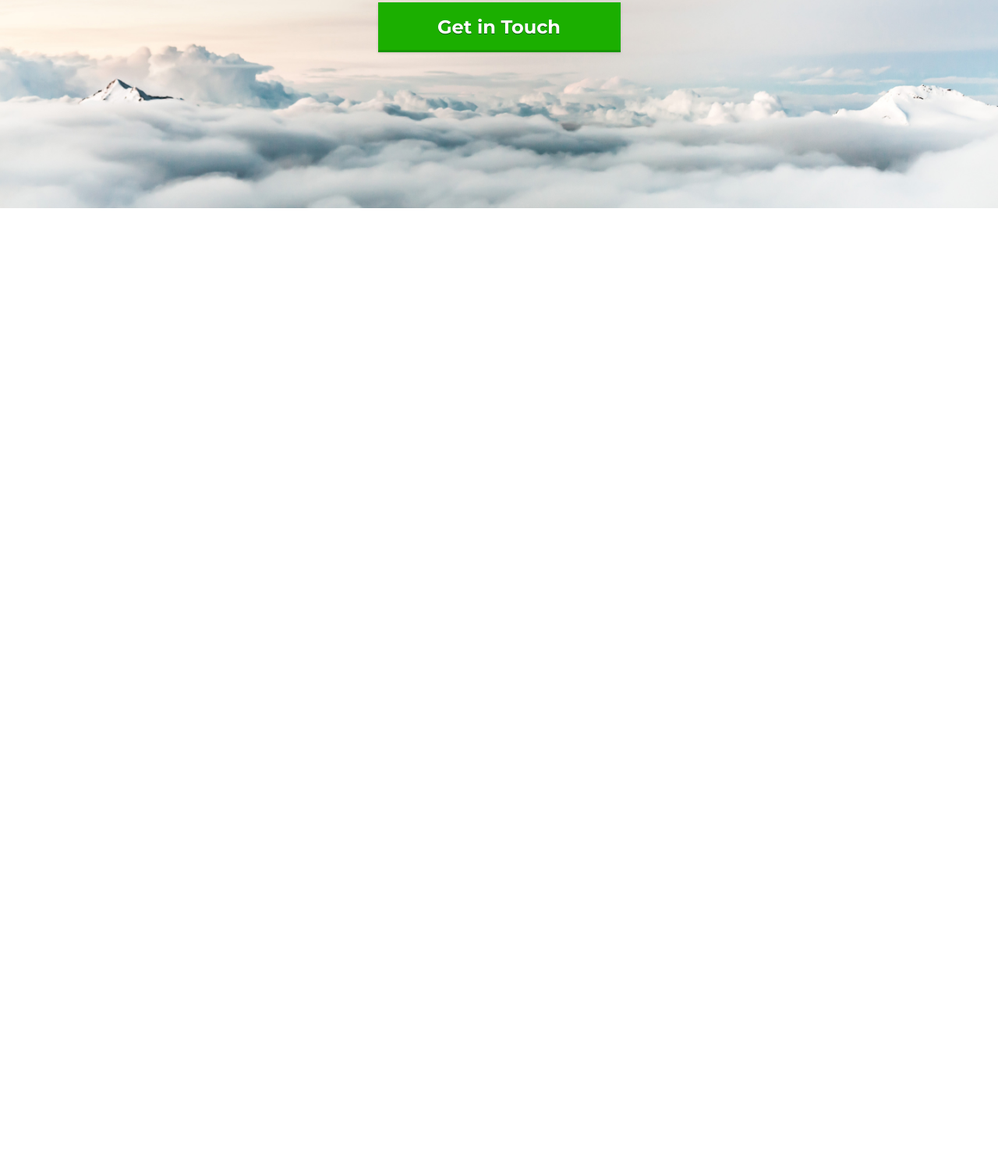
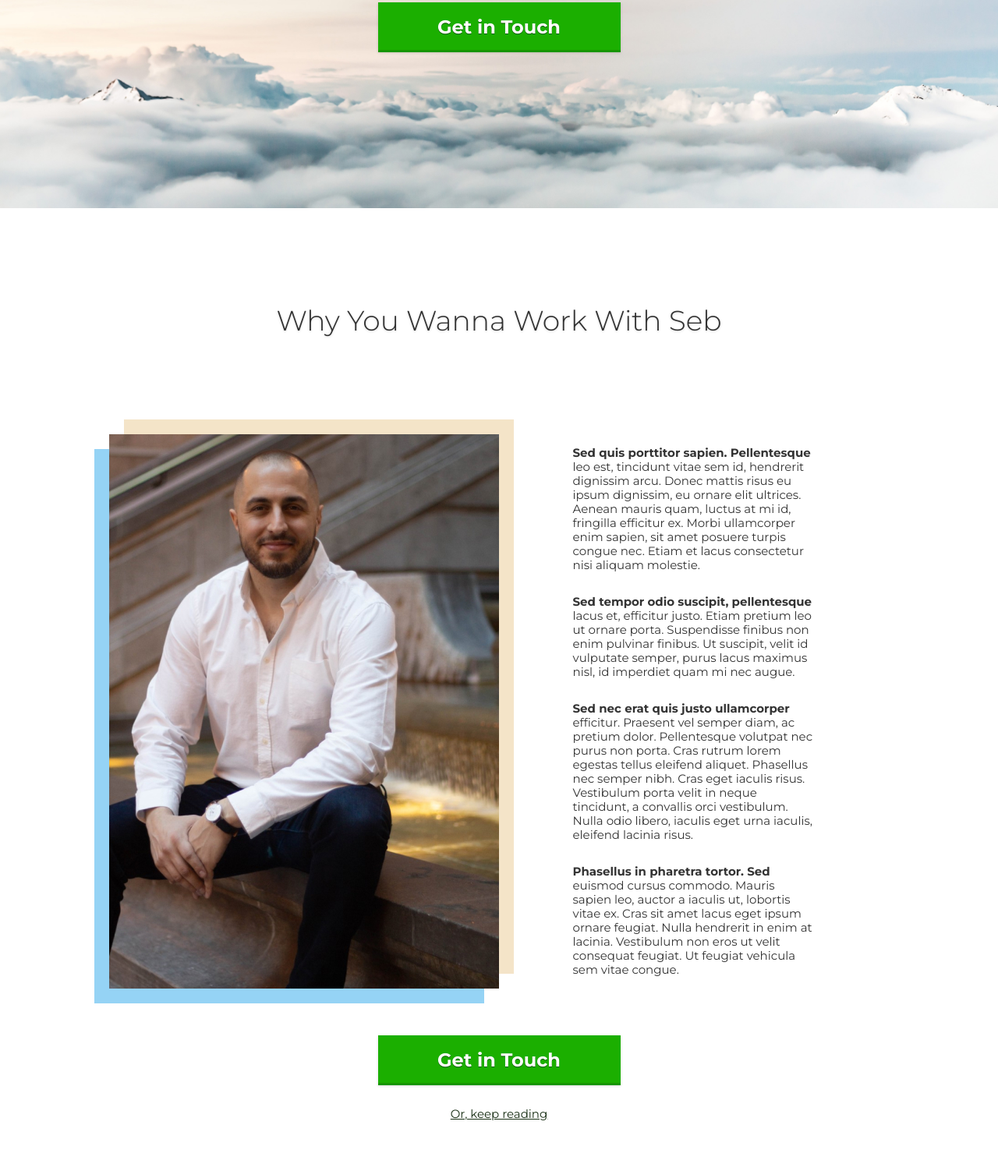
Before and after one commit to martin-sweeny/sebassaf.com, a Gatsby site: page / in a window 1280 px wide. Shown: the part 493-1995 px from the top of the page at 78% size. Before the commit the page ends 800 px from the top, so only its background shows below. Built offline with nearby package versions, Linux system fonts and the light colour scheme; Gatsby itself is replaced by a stand-in of ours.

Commit message:
feat(intro): integrate intro section

```diff
--- /dev/null
+++ b/src/components/intro.jsx
@@ -0,0 +1,126 @@
+import React from 'react'
+import styled from '@emotion/styled'
+import { StaticQuery, graphql } from 'gatsby'
+import Img from 'gatsby-image'
+
+import CTA from './cta'
+import { accent, secondary } from '../utils/colours'
+
+const styles = {
+	Intro: styled.section`
+		text-align: center;
+		h3 {
+			margin-bottom: 120px;
+			margin-top: 120px;
+			text-align: center;
+			text-shadow: 0 1px 3px rgba(0, 0, 0, 0.15);
+		}
+	`,
+
+	Content: styled.div`
+		align-items: center;
+		display: flex;
+		flex-flow: column nowrap;
+		justify-content: space-around;
+		width: 50%;
+
+		p {
+			font-size: 15px;
+			line-height: 18px;
+			margin: 0;
+			max-width: 311px;
+			text-align: left;
+
+			&::first-line {
+				font-weight: 700;
+			}
+		}
+	`,
+	ContentWrapper: styled.div`
+		display: flex;
+		margin-left: auto;
+		margin-right: auto;
+		max-width: 90%;
+		width: 1000px;
+	`,
+	SebPic: styled(Img)`
+		box-shadow: -19px 19px 0 ${accent}, 19px -19px 0 ${secondary};
+		max-height: 711px;
+		position: relative;
+		width: 50%;
+	`,
+}
+
+const pictures = {
+	Seb: (
+		<StaticQuery
+			query={graphql`
+				query {
+					file(relativePath: { eq: "seb-assaf-facing-camera.jpg" }) {
+						childImageSharp {
+							fluid(maxWidth: 500, quality: 99) {
+								...GatsbyImageSharpFluid
+							}
+						}
+					}
+				}
+			`}
+			render={({ file }) => (
+				<styles.SebPic
+					fluid={file.childImageSharp.fluid}
+					alt="Sebastian Assaf Facing Camera, Smiling"
+				/>
+			)}
+		/>
+	),
+	BackgroundImage: () => {},
+}
+
+export default () => (
+	<styles.Intro>
+		<h3>Why You Wanna Work With Seb</h3>
+		<styles.ContentWrapper>
+			{pictures.Seb}
+			<styles.Content>
+				<p>
+					Sed quis porttitor sapien. Pellentesque leo est, tincidunt vitae sem
+					id, hendrerit dignissim arcu. Donec mattis risus eu ipsum dignissim,
+					eu ornare elit ultrices. Aenean mauris quam, luctus at mi id,
+					fringilla efficitur ex. Morbi ullamcorper enim sapien, sit amet
+					posuere turpis congue nec. Etiam et lacus consectetur nisi aliquam
+					molestie.
+				</p>
+				<p>
+					Sed tempor odio suscipit, pellentesque lacus et, efficitur justo.
+					Etiam pretium leo ut ornare porta. Suspendisse finibus non enim
+					pulvinar finibus. Ut suscipit, velit id vulputate semper, purus lacus
+					maximus nisl, id imperdiet quam mi nec augue.
+				</p>
+				<p>
+					Sed nec erat quis justo ullamcorper efficitur. Praesent vel semper
+					diam, ac pretium dolor. Pellentesque volutpat nec purus non porta.
+					Cras rutrum lorem egestas tellus eleifend aliquet. Phasellus nec
+					semper nibh. Cras eget iaculis risus. Vestibulum porta velit in neque
+					tincidunt, a convallis orci vestibulum. Nulla odio libero, iaculis
+					eget urna iaculis, eleifend lacinia risus.
+				</p>
+				<p>
+					Phasellus in pharetra tortor. Sed euismod cursus commodo. Mauris
+					sapien leo, auctor a iaculis ut, lobortis vitae ex. Cras sit amet
+					lacus eget ipsum ornare feugiat. Nulla hendrerit in enim at lacinia.
+					Vestibulum non eros ut velit consequat feugiat. Ut feugiat vehicula
+					sem vitae congue.
+				</p>
+			</styles.Content>
+		</styles.ContentWrapper>
+
+		<div style={{ height: 60 }} />
+
+		<CTA>Get in Touch</CTA>
+		<br />
+		<br />
+		<a href="#">Or, keep reading</a>
+
+		<div style={{ height: 60 }} />
+	</styles.Intro>
+)
--- a/src/pages/index.jsx
+++ b/src/pages/index.jsx
@@ -1,6 +1,7 @@
 import React from 'react'
 
 import HeroBanner from '../components/hero-banner'
+import Intro from '../components/intro'
 import Layout from '../components/layout'
 import SEO from '../components/seo'
 
@@ -9,6 +10,7 @@ const IndexPage = () => (
 		<SEO title="Home" />
 
 		<HeroBanner />
+		<Intro />
 	</Layout>
 )
 
--- a/src/utils/typography.js
+++ b/src/utils/typography.js
@@ -19,7 +19,7 @@ const typography = new Typography({
 		},
 		h3: {
 			...adjustFontSizeTo('36px'),
-			fontWeight: 200,
+			fontWeight: 300,
 		},
 		p: {
 			lineHeight: rhythm(1.2),
```
Also changed, not shown: src/images/coffee-ipad-plant.jpg (added), src/images/seb-assaf-facing-camera.jpg (added).
